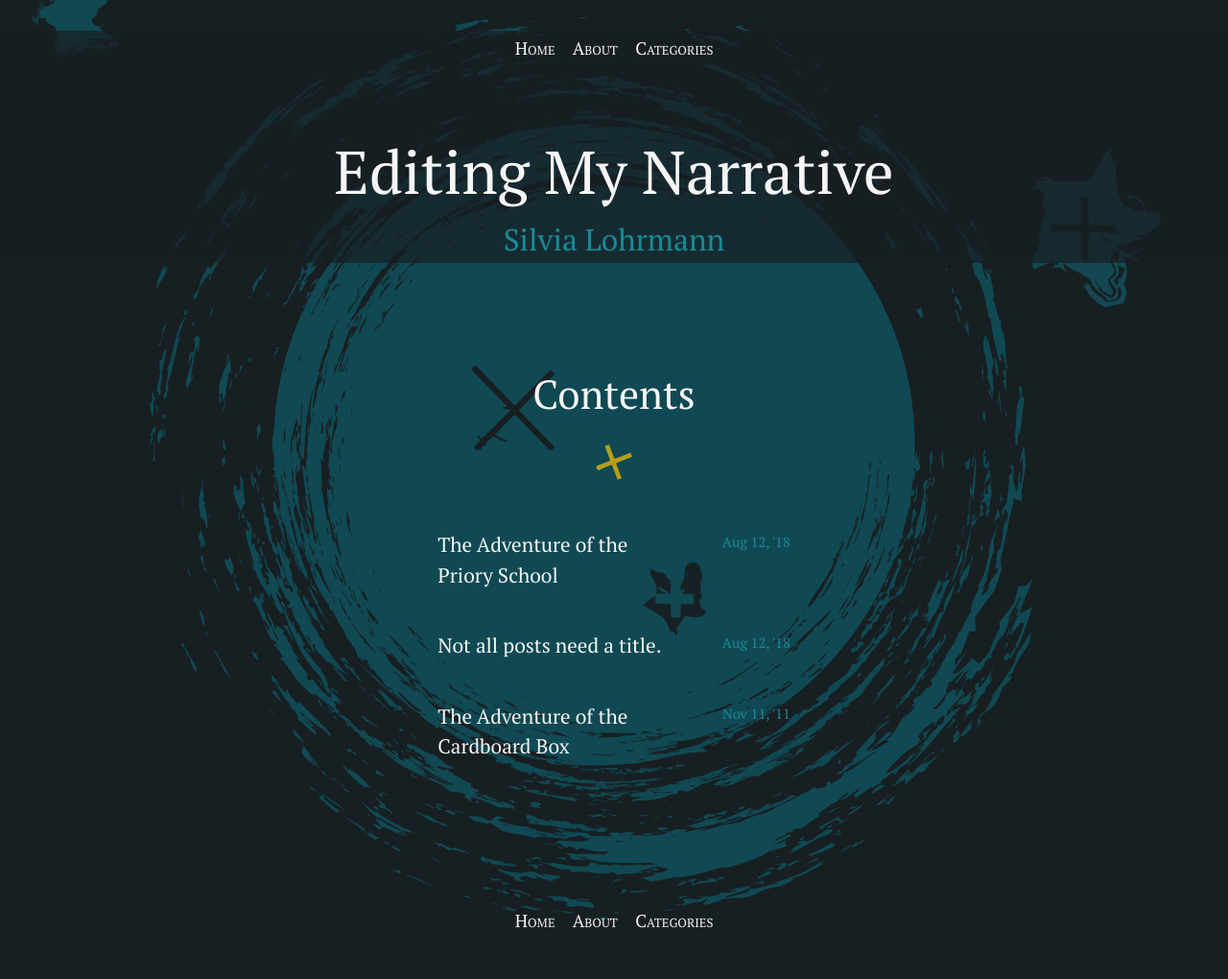
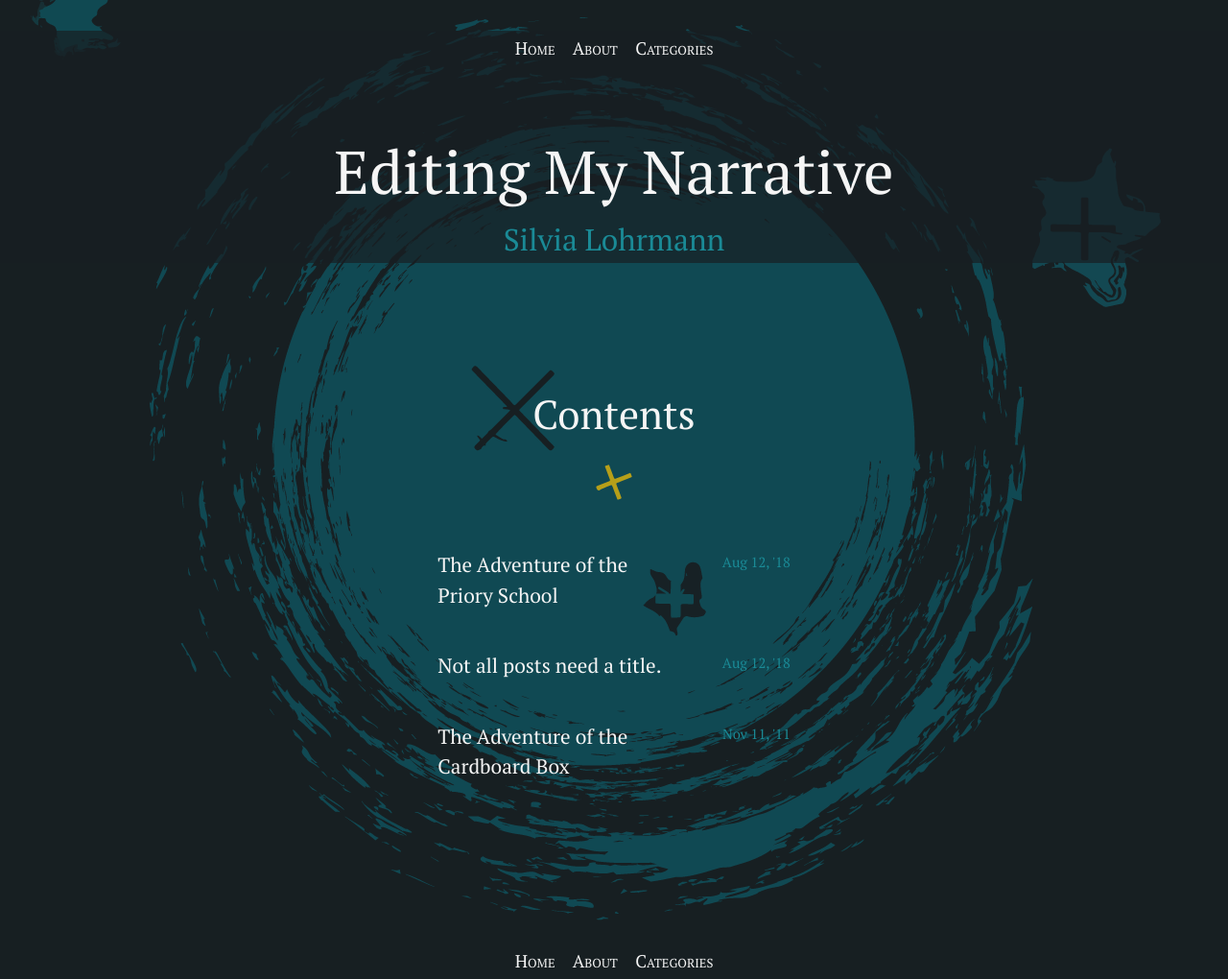
Before and after one commit to silvialohrmann/editorial, a Jekyll site: the page built from index.html, in a window 1280 px wide. Shown: the whole page at 96% size. Built offline with Jekyll 4.4.1, drawn with Linux system fonts in a browser that asks for light colours; the list of posts is cut into pages by our own code; before the commit the page ends 978 px from its top, so only the background shows below that.

Commit message:
Update _base.scss

```diff
--- a/_sass/_base.scss
+++ b/_sass/_base.scss
@@ -138,7 +138,7 @@ figcaption {
 .home {
   max-width: 24em;
   margin: auto;
-  padding: 4em 1em;
+  padding: 5em 1em;
   color: $for-dark-background;
       @media (max-width: $on-bigphone) {
     padding: 3em 1em;
```
